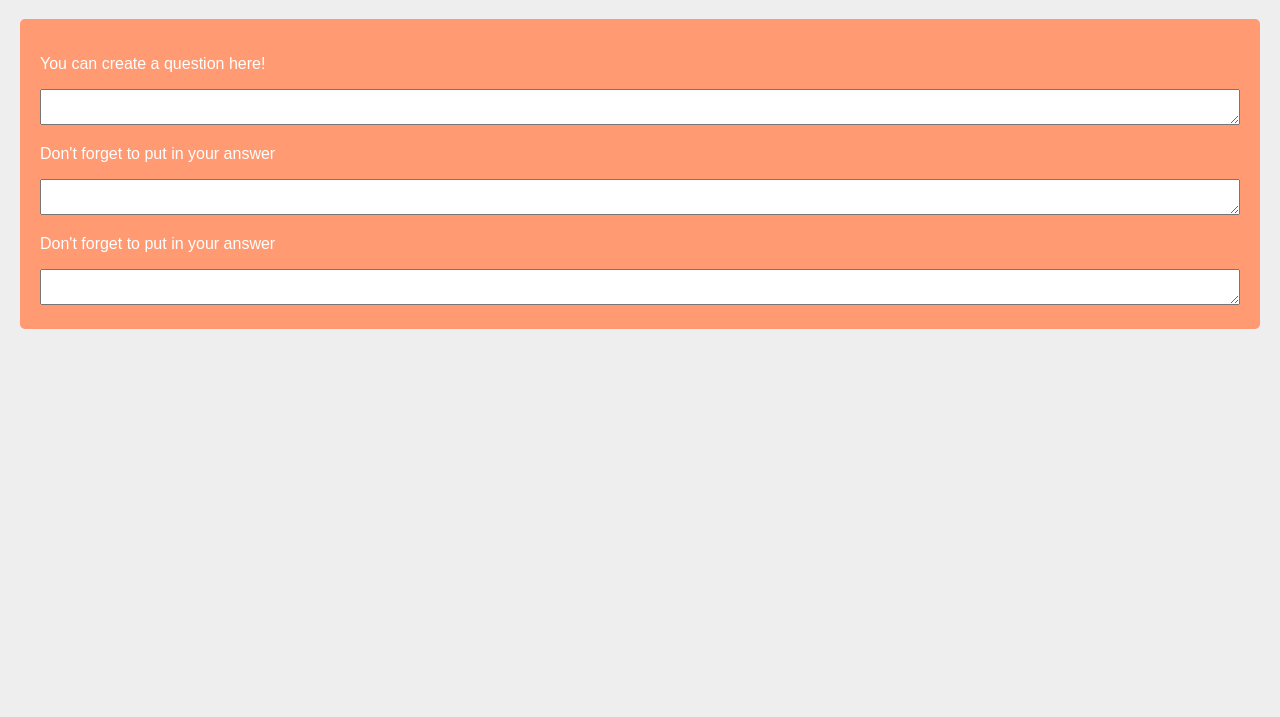
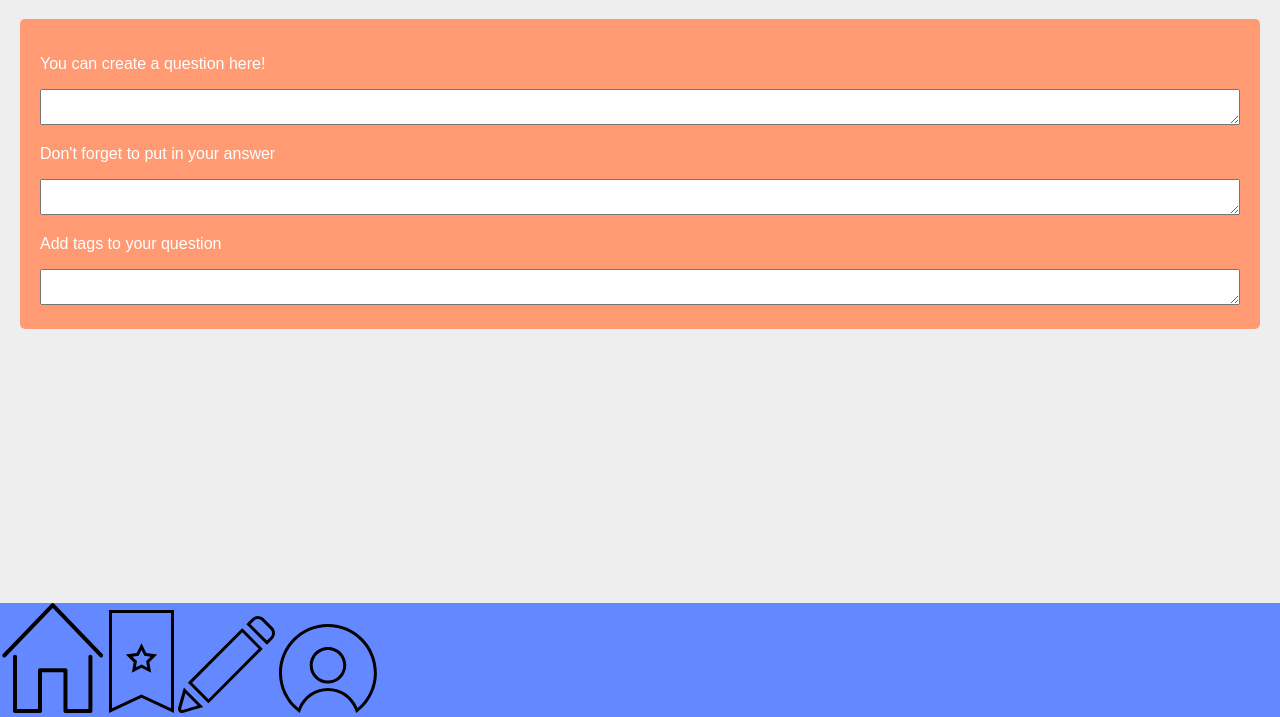
Before and after one commit to denizulku/quiz-app, a website: page create.html in a window 1280 px wide. Shown: the part 83-800 px from the top of the page. Drawn offline with Linux system fonts and the light colour scheme.

Commit message:
Add nav icons

```diff
--- a/create.html
+++ b/create.html
@@ -19,14 +19,20 @@
         <p class="card__text">Don't forget to put in your answer</p>
         <textarea id="create" name="user_answer"></textarea>
 
-        <p class="card__text">Don't forget to put in your answer</p>
+        <p class="card__text">Add tags to your question</p>
         <textarea id="question" name="user_answer"></textarea>
             </ul>
         </section>
       </section>
     </main>
     <footer>
-      <div class="footer"></div>
+        <nav>
+            <a href="/quiz-app.html"><img src="/img/home-black.svg"></a>
+            <a href="/bookmarks.html"><img src="/img/bookmark-black.svg"></a>
+            <a href="/create.html"><img src="/img/pen-black.svg"></a>
+            <a href="/profile.html"><img src="/img/profile-black.svg"></a>
+        </nav>
+
     </footer>
   </body>
 </html>
--- a/styles.css
+++ b/styles.css
@@ -73,10 +73,10 @@ textarea {
 
 footer {
   position: fixed;
-  top: 0;
+  bottom: 0;
   left: 0;
   right: 0;
-  background: hotpink;
+  background: rgb(100, 136, 255);
   color: white;
   z-index: 100;
 }
@@ -84,8 +84,13 @@ footer {
 .footer__nav {
   display: flex;
   flex-wrap: wrap;
-  justify-content: space-evenly;
+  justify-content: space-around;
   padding: 10px;
   margin: 5px;
   text-decoration: none;
 }
+
+.footer__nav img {
+  width: 25%;
+  height: 25%;
+}
```
Also changed, not shown: bookmarks.html (+6 -0 lines), profile.html (+6 -0 lines), quiz-app.html (+6 -3 lines), img/bookmark-black.svg (added), img/home-black.svg (added), img/pen-black.svg (added), img/profile-black.svg (added).
